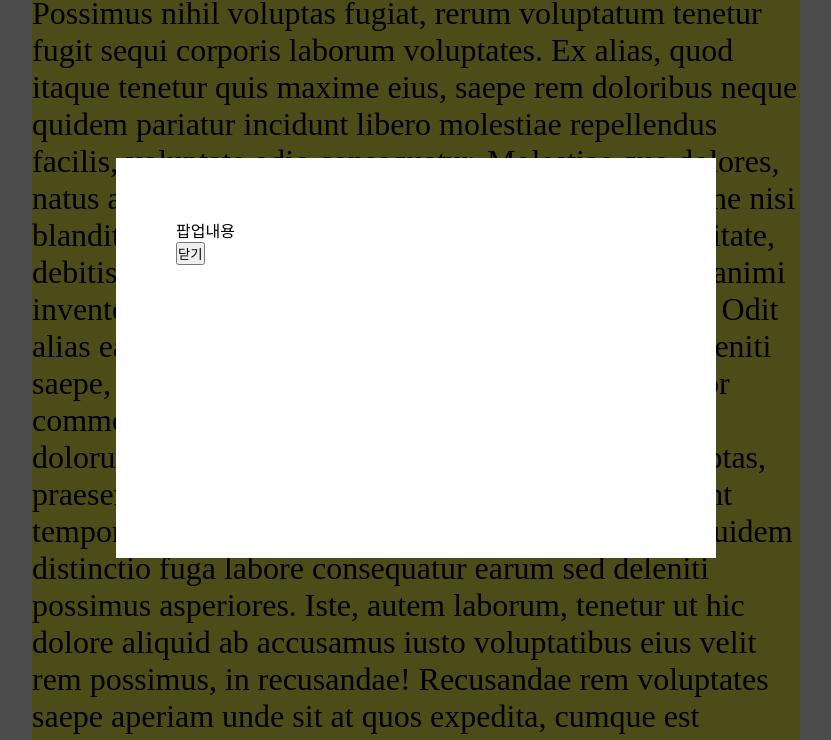
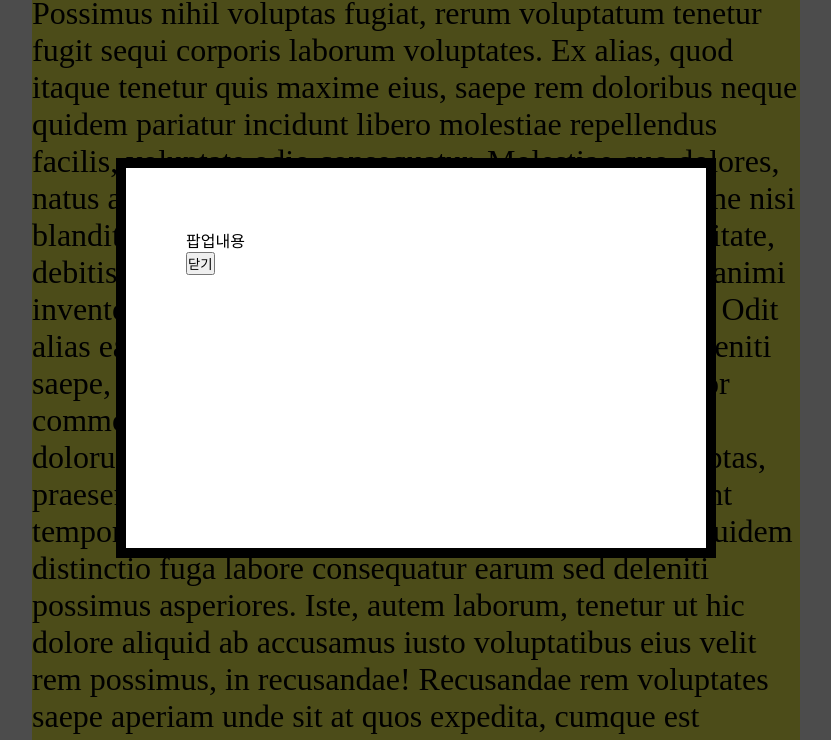
Before and after one commit to haribo28/UI-1002, a plain HTML site: page 04-POPUP/01-기본/index.html in a window 1280 px wide. Both pictures are taken after a click on the link "Lorem ipsum dolor". Shown: the part 42-782 px from the top of the page, without its empty margins (224-1055 px from the left). Drawn offline with Linux system fonts and the light colour scheme.

Commit message:
poiner-events:none

```diff
--- a/04-POPUP/01-기본/index.html
+++ b/04-POPUP/01-기본/index.html
@@ -21,15 +21,26 @@
 
             .popup {
                 position: fixed;
-                top: -40%; /* 화면에서 나가게 */
+                top: 50%;
                 left: 50%;
                 width: 600px;
                 height: 400px;
-                /* border: 10px solid #000; */
+                border: 10px solid #000;
                 background: #fff;
                 transform: translate(-50%, -50%);
                 padding: 60px;
                 transition: 1s;
+                opacity: 0;
+
+                pointer-events: none;
+                user-select: none;
+            }
+
+            .popup.active {
+                opacity: 1;
+                transition: 0.2s cubic-bezier(0.075, 0.82, 0.165, 1);
+                pointer-events: initial;
+                user-select: initial;
             }
 
             .dim {
@@ -40,11 +51,6 @@
                 bottom: 0;
                 background: rgba(0, 0, 0, 0.7);
                 display: none;
-            }
-
-            .popup.active {
-                top: 50%;
-                transition: 0.2s cubic-bezier(0.075, 0.82, 0.165, 1);
             }
         </style>
 
```
